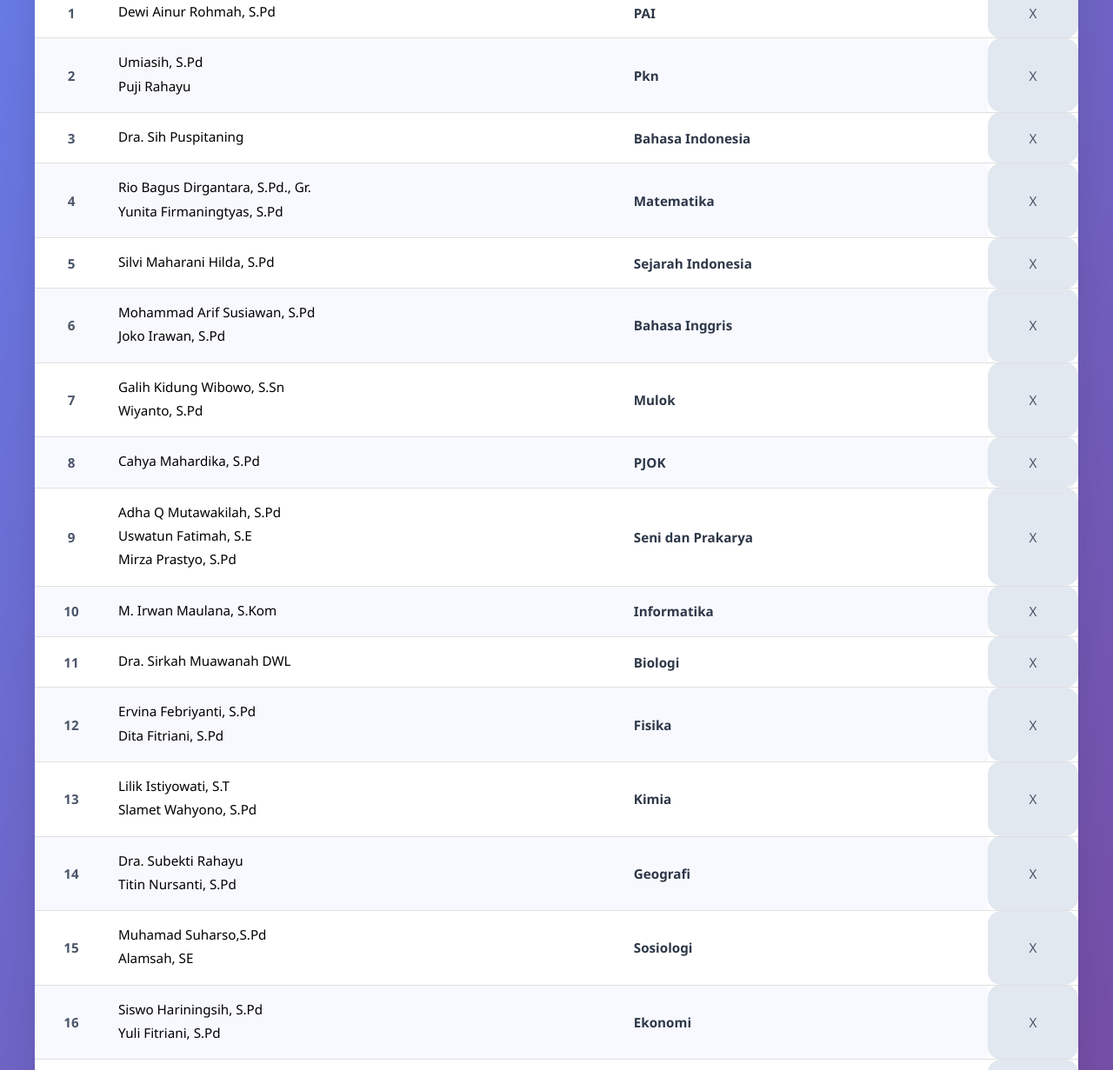
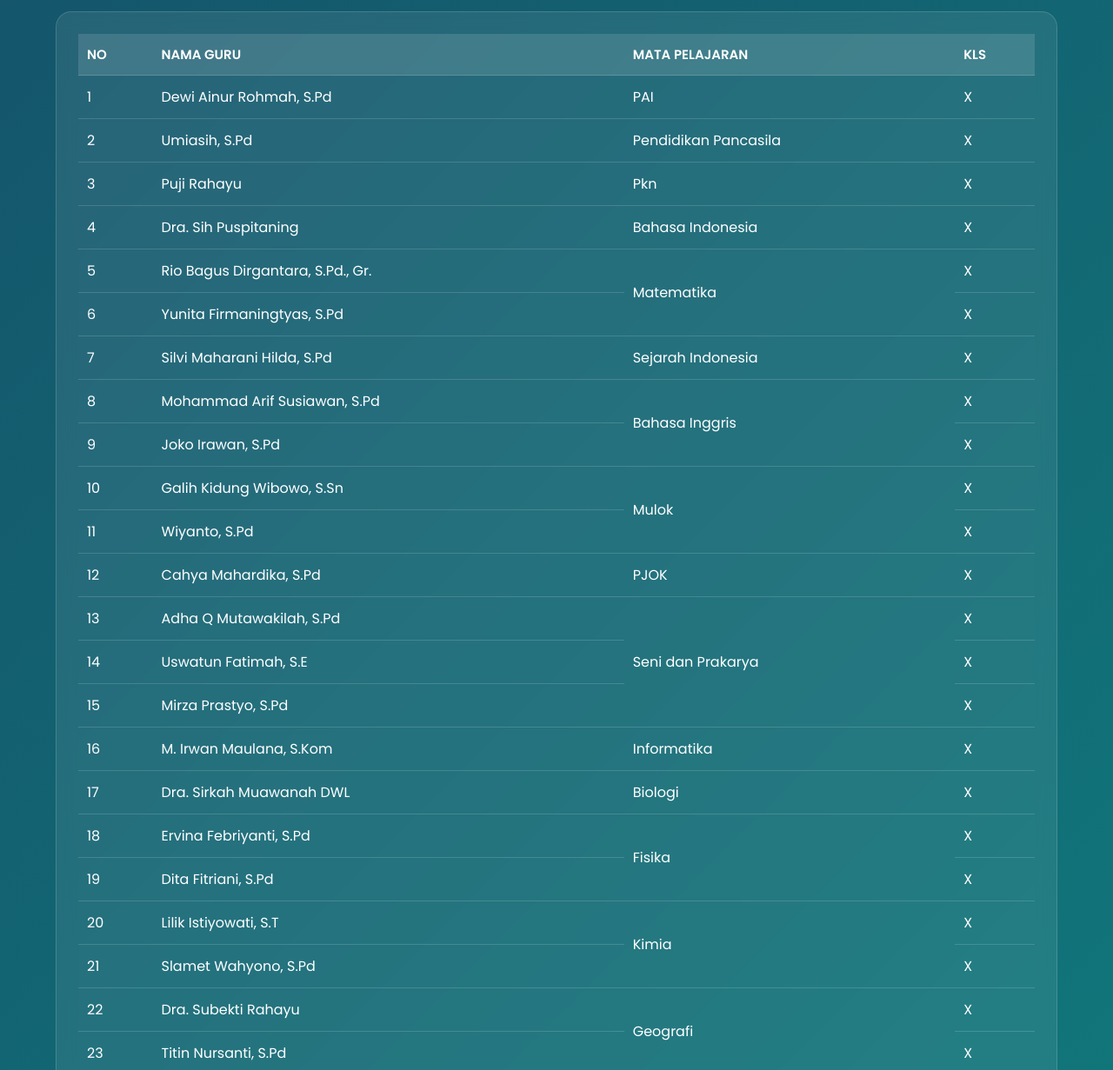
Before and after one commit to alam21234/Penilaian-Sumatif-Akhir-Semester, a plain HTML site: page daftar-penyerahan-x.html in a window 1280 px wide. Shown: the part 252-1483 px from the top of the page at 87% size. Drawn offline with Linux system fonts and the light colour scheme.

Commit message:
Update daftar-penyerahan-x.html

```diff
--- a/daftar-penyerahan-x.html
+++ b/daftar-penyerahan-x.html
@@ -3,292 +3,211 @@
 <head>
     <meta charset="UTF-8">
     <meta name="viewport" content="width=device-width, initial-scale=1.0">
-    <title>Daftar Penyerahan Naskah, Kartu, Kisi-Kisi Soal</title>
+    <title>Daftar Penyerahan Naskah — Kelas X</title>
+
+    <link href="https://fonts.googleapis.com/css2?family=Poppins:wght@300;400;600;700&display=swap" rel="stylesheet">
+
     <style>
         body {
-            font-family: 'Segoe UI', Tahoma, Geneva, Verdana, sans-serif;
-            background: linear-gradient(135deg, #667eea 0%, #764ba2 100%);
             margin: 0;
-            padding: 20px;
-            min-height: 100vh;
+            font-family: "Poppins", sans-serif;
+            background: linear-gradient(135deg, #1e1e2f, #14576c, #0d9488);
+            background-size: 300% 300%;
+            animation: gradientMove 12s ease infinite;
+            color: white;
         }
+
+        @keyframes gradientMove {
+            0% { background-position: 0% 50%; }
+            50% { background-position: 100% 50%; }
+            100% { background-position: 0% 50%; }
+        }
+
+        /* NAVBAR */
+        nav {
+            background: rgba(255,255,255,0.08);
+            backdrop-filter: blur(12px);
+            padding: 12px 35px;
+            display: flex;
+            justify-content: space-between;
+            align-items: center;
+            position: sticky;
+            top: 0;
+            border-bottom: 1px solid rgba(255,255,255,0.2);
+            z-index: 50;
+        }
+
+        nav .logo-area {
+            display: flex;
+            align-items: center;
+            gap: 12px;
+        }
+
+        nav .logo-area img {
+            width: 42px;
+            height: 42px;
+            border-radius: 8px;
+        }
+
+        nav .logo-area span {
+            font-size: 19px;
+            font-weight: 600;
+        }
+
+        nav a {
+            color: white;
+            text-decoration: none;
+            margin-left: 18px;
+            font-weight: 500;
+            transition: 0.3s;
+        }
+
+        nav a:hover {
+            color: #facc15;
+        }
+
+        /* TITLE */
         .container {
-            max-width: 1200px;
-            margin: 0 auto;
+            text-align: center;
+            margin-top: 60px;
         }
-        .header {
-            text-align: center;
-            color: white;
-            margin-bottom: 30px;
+
+        h1 {
+            font-size: 36px;
+            color: #fcd34d;
+            margin-bottom: 8px;
         }
-        .header h1 {
-            font-size: 2.5em;
-            margin-bottom: 10px;
-            text-shadow: 2px 2px 4px rgba(0,0,0,0.3);
+
+        .subtitle {
+            opacity: 0.9;
+            font-size: 17px;
         }
-        .header p {
-            font-size: 1.2em;
-            opacity: 0.9;
+
+        /* TABLE */
+        .table-wrapper {
+            margin: 40px auto;
+            max-width: 1100px;
+            background: rgba(255,255,255,0.08);
+            padding: 25px;
+            border-radius: 18px;
+            backdrop-filter: blur(10px);
+            border: 1px solid rgba(255,255,255,0.15);
         }
-        .table-container {
-            background: white;
-            border-radius: 15px;
-            box-shadow: 0 20px 40px rgba(0,0,0,0.1);
-            overflow: hidden;
-            overflow-x: auto;
-        }
+
         table {
             width: 100%;
             border-collapse: collapse;
-            background: white;
+            color: white;
         }
+
+        th, td {
+            padding: 12px 10px;
+            text-align: left;
+            border-bottom: 1px solid rgba(255,255,255,0.15);
+        }
+
         th {
-            background: linear-gradient(135deg, #4facfe 0%, #00f2fe 100%);
-            color: white;
-            padding: 18px 12px;
-            text-align: left;
+            background: rgba(255,255,255,0.12);
             font-weight: 600;
-            font-size: 1.1em;
-            position: sticky;
-            top: 0;
-            z-index: 10;
+            font-size: 15px;
         }
-        td {
-            padding: 15px 12px;
-            border-bottom: 1px solid #e0e0e0;
-            font-size: 0.95em;
+
+        tr:hover {
+            background: rgba(255,255,255,0.10);
+            transition: 0.25s;
         }
-        tr:nth-child(even) {
-            background-color: #f8f9ff;
-        }
-        tr:hover {
-            background-color: #e3f2fd;
-            transform: scale(1.01);
-            transition: all 0.3s ease;
-        }
-        .number {
-            font-weight: bold;
-            color: #4a5568;
-            text-align: center !important;
-        }
-        .subject {
-            font-weight: 600;
-            color: #2d3748;
-        }
-        .class {
-            background: #e2e8f0;
-            padding: 5px 10px;
-            border-radius: 15px;
+
+        footer {
             text-align: center;
-            font-weight: 500;
-            color: #4a5568;
-        }
-        .teacher-list {
-            line-height: 1.6;
-        }
-        .teacher-name {
-            display: block;
-            margin-bottom: 3px;
-        }
-        .teacher-degree {
-            font-size: 0.85em;
-            color: #718096;
-            font-style: italic;
-        }
-        @media (max-width: 768px) {
-            .header h1 {
-                font-size: 2em;
-            }
-            th, td {
-                padding: 12px 8px;
-                font-size: 0.9em;
-            }
-            .teacher-name {
-                font-size: 0.9em;
-            }
-        }
-        .footer {
-            text-align: center;
-            color: white;
-            margin-top: 30px;
-            opacity: 0.8;
-            font-size: 0.9em;
+            padding: 25px;
+            opacity: 0.7;
+            margin-top: 40px;
         }
     </style>
 </head>
+
 <body>
-    <div class="container">
-        <div class="header">
-            <h1>Daftar Penyerahan Naskah, Kartu, Kisi-Kisi Soal</h1>
-            <p>Kelas X - Tahun Ajaran 2025</p>
+
+    <!-- NAVIGATION -->
+    <nav>
+        <div class="logo-area">
+            <img src="https://i.ibb.co.com/Q7C0TZKh/SMAN1-Cluring-emblem.png">
+            <span>PSAS 2025/2026</span>
         </div>
 
-        <div class="table-container">
-            <table>
-                <thead>
-                    <tr>
-                        <th width="60">NO</th>
-                        <th>NAMA GURU</th>
-                        <th>MATA PELAJARAN</th>
-                        <th width="80">KLS</th>
-                    </tr>
-                </thead>
-                <tbody>
-                    <tr>
-                        <td class="number">1</td>
-                        <td class="teacher-list">
-                            <span class="teacher-name">Dewi Ainur Rohmah, S.Pd</span>
-                        </td>
-                        <td class="subject">PAI</td>
-                        <td class="class">X</td>
-                    </tr>
-                    <tr>
-                        <td class="number">2</td>
-                        <td class="teacher-list">
-                            <span class="teacher-name">Umiasih, S.Pd</span>
-                            <span class="teacher-name">Puji Rahayu</span>
-                        </td>
-                        <td class="subject">Pkn</td>
-                        <td class="class">X</td>
-                    </tr>
-                    <tr>
-                        <td class="number">3</td>
-                        <td class="teacher-list">
-                            <span class="teacher-name">Dra. Sih Puspitaning</span>
-                        </td>
-                        <td class="subject">Bahasa Indonesia</td>
-                        <td class="class">X</td>
-                    </tr>
-                    <tr>
-                        <td class="number">4</td>
-                        <td class="teacher-list">
-                            <span class="teacher-name">Rio Bagus Dirgantara, S.Pd., Gr.</span>
-                            <span class="teacher-name">Yunita Firmaningtyas, S.Pd</span>
-                        </td>
-                        <td class="subject">Matematika</td>
-                        <td class="class">X</td>
-                    </tr>
-                    <tr>
-                        <td class="number">5</td>
-                        <td class="teacher-list">
-                            <span class="teacher-name">Silvi Maharani Hilda, S.Pd</span>
-                        </td>
-                        <td class="subject">Sejarah Indonesia</td>
-                        <td class="class">X</td>
-                    </tr>
-                    <tr>
-                        <td class="number">6</td>
-                        <td class="teacher-list">
-                            <span class="teacher-name">Mohammad Arif Susiawan, S.Pd</span>
-                            <span class="teacher-name">Joko Irawan, S.Pd</span>
-                        </td>
-                        <td class="subject">Bahasa Inggris</td>
-                        <td class="class">X</td>
-                    </tr>
-                    <tr>
-                        <td class="number">7</td>
-                        <td class="teacher-list">
-                            <span class="teacher-name">Galih Kidung Wibowo, S.Sn</span>
-                            <span class="teacher-name">Wiyanto, S.Pd</span>
-                        </td>
-                        <td class="subject">Mulok</td>
-                        <td class="class">X</td>
-                    </tr>
-                    <tr>
-                        <td class="number">8</td>
-                        <td class="teacher-list">
-                            <span class="teacher-name">Cahya Mahardika, S.Pd</span>
-                        </td>
-                        <td class="subject">PJOK</td>
-                        <td class="class">X</td>
-                    </tr>
-                    <tr>
-                        <td class="number">9</td>
-                        <td class="teacher-list">
-                            <span class="teacher-name">Adha Q Mutawakilah, S.Pd</span>
-                            <span class="teacher-name">Uswatun Fatimah, S.E</span>
-                            <span class="teacher-name">Mirza Prastyo, S.Pd</span>
-                        </td>
-                        <td class="subject">Seni dan Prakarya</td>
-                        <td class="class">X</td>
-                    </tr>
-                    <tr>
-                        <td class="number">10</td>
-                        <td class="teacher-list">
-                            <span class="teacher-name">M. Irwan Maulana, S.Kom</span>
-                        </td>
-                        <td class="subject">Informatika</td>
-                        <td class="class">X</td>
-                    </tr>
-                    <tr>
-                        <td class="number">11</td>
-                        <td class="teacher-list">
-                            <span class="teacher-name">Dra. Sirkah Muawanah DWL</span>
-                        </td>
-                        <td class="subject">Biologi</td>
-                        <td class="class">X</td>
-                    </tr>
-                    <tr>
-                        <td class="number">12</td>
-                        <td class="teacher-list">
-                            <span class="teacher-name">Ervina Febriyanti, S.Pd</span>
-                            <span class="teacher-name">Dita Fitriani, S.Pd</span>
-                        </td>
-                        <td class="subject">Fisika</td>
-                        <td class="class">X</td>
-                    </tr>
-                    <tr>
-                        <td class="number">13</td>
-                        <td class="teacher-list">
-                            <span class="teacher-name">Lilik Istiyowati, S.T</span>
-                            <span class="teacher-name">Slamet Wahyono, S.Pd</span>
-                        </td>
-                        <td class="subject">Kimia</td>
-                        <td class="class">X</td>
-                    </tr>
-                    <tr>
-                        <td class="number">14</td>
-                        <td class="teacher-list">
-                            <span class="teacher-name">Dra. Subekti Rahayu</span>
-                            <span class="teacher-name">Titin Nursanti, S.Pd</span>
-                        </td>
-                        <td class="subject">Geografi</td>
-                        <td class="class">X</td>
-                    </tr>
-                    <tr>
-                        <td class="number">15</td>
-                        <td class="teacher-list">
-                            <span class="teacher-name">Muhamad Suharso,S.Pd</span>
-                            <span class="teacher-name">Alamsah, SE</span>
-                        </td>
-                        <td class="subject">Sosiologi</td>
-                        <td class="class">X</td>
-                    </tr>
-                    <tr>
-                        <td class="number">16</td>
-                        <td class="teacher-list">
-                            <span class="teacher-name">Siswo Hariningsih, S.Pd</span>
-                            <span class="teacher-name">Yuli Fitriani, S.Pd</span>
-                        </td>
-                        <td class="subject">Ekonomi</td>
-                        <td class="class">X</td>
-                    </tr>
-                    <tr>
-                        <td class="number">17</td>
-                        <td class="teacher-list">
-                            <span class="teacher-name">Drs. SY. Hadi</span>
-                            <span class="teacher-name">Mia Indriyani, S.Pd</span>
-                        </td>
-                        <td class="subject">BK/BP</td>
-                        <td class="class">X</td>
-                    </tr>
-                </tbody>
-            </table>
+        <div>
+            <a href="index.html">Beranda</a>
+            <a href="dashboard-penyerahan.html">Dashboard</a>
+            <a href="daftar-penyerahan-x.html">Kelas X</a>
+            <a href="daftar-penyerahan-xi.html">Kelas XI</a>
+            <a href="daftar-penyerahan-xii.html">Kelas XII</a>
         </div>
+    </nav>
 
-        <div class="footer">
-            <p>Daftar Penyerahan Naskah, Kartu, dan Kisi-Kisi Soal Kelas X</p>
-        </div>
+    <div class="container">
+        <h1>DAFTAR PENYERAHAN NASKAH — KELAS X</h1>
+        <p class="subtitle">Guru dan Mata Pelajaran Kelas X</p>
     </div>
+
+    <div class="table-wrapper">
+        <table>
+            <tr>
+                <th>NO</th>
+                <th>NAMA GURU</th>
+                <th>MATA PELAJARAN</th>
+                <th>KLS</th>
+            </tr>
+
+            <tr><td>1</td><td>Dewi Ainur Rohmah, S.Pd</td><td>PAI</td><td>X</td></tr>
+            <tr><td>2</td><td>Umiasih, S.Pd</td><td>Pendidikan Pancasila</td><td>X</td></tr>
+            <tr><td>3</td><td>Puji Rahayu</td><td>Pkn</td><td>X</td></tr>
+            <tr><td>4</td><td>Dra. Sih Puspitaning</td><td>Bahasa Indonesia</td><td>X</td></tr>
+
+            <tr><td>5</td><td>Rio Bagus Dirgantara, S.Pd., Gr.</td><td rowspan="2">Matematika</td><td>X</td></tr>
+            <tr><td>6</td><td>Yunita Firmaningtyas, S.Pd</td><td>X</td></tr>
+
+            <tr><td>7</td><td>Silvi Maharani Hilda, S.Pd</td><td>Sejarah Indonesia</td><td>X</td></tr>
+
+            <tr><td>8</td><td>Mohammad Arif Susiawan, S.Pd</td><td rowspan="2">Bahasa Inggris</td><td>X</td></tr>
+            <tr><td>9</td><td>Joko Irawan, S.Pd</td><td>X</td></tr>
+
+            <tr><td>10</td><td>Galih Kidung Wibowo, S.Sn</td><td rowspan="2">Mulok</td><td>X</td></tr>
+            <tr><td>11</td><td>Wiyanto, S.Pd</td><td>X</td></tr>
+
+            <tr><td>12</td><td>Cahya Mahardika, S.Pd</td><td>PJOK</td><td>X</td></tr>
+
+            <tr><td>13</td><td>Adha Q Mutawakilah, S.Pd</td><td rowspan="3">Seni dan Prakarya</td><td>X</td></tr>
+            <tr><td>14</td><td>Uswatun Fatimah, S.E</td><td>X</td></tr>
+            <tr><td>15</td><td>Mirza Prastyo, S.Pd</td><td>X</td></tr>
+
+            <tr><td>16</td><td>M. Irwan Maulana, S.Kom</td><td>Informatika</td><td>X</td></tr>
+
+            <tr><td>17</td><td>Dra. Sirkah Muawanah DWL</td><td>Biologi</td><td>X</td></tr>
+
+            <tr><td>18</td><td>Ervina Febriyanti, S.Pd</td><td rowspan="2">Fisika</td><td>X</td></tr>
+            <tr><td>19</td><td>Dita Fitriani, S.Pd</td><td>X</td></tr>
+
+            <tr><td>20</td><td>Lilik Istiyowati, S.T</td><td rowspan="2">Kimia</td><td>X</td></tr>
+            <tr><td>21</td><td>Slamet Wahyono, S.Pd</td><td>X</td></tr>
+
+            <tr><td>22</td><td>Dra. Subekti Rahayu</td><td rowspan="2">Geografi</td><td>X</td></tr>
+            <tr><td>23</td><td>Titin Nursanti, S.Pd</td><td>X</td></tr>
+
+            <tr><td>24</td><td>Muhamad Suharso, S.Pd</td><td rowspan="2">Sosiologi</td><td>X</td></tr>
+            <tr><td>25</td><td>Alamsah, SE</td><td>X</td></tr>
+
+            <tr><td>26</td><td>Siswo Hariningsih, S.Pd</td><td rowspan="2">Ekonomi</td><td>X</td></tr>
+            <tr><td>27</td><td>Yuli Fitriani, S.Pd</td><td>X</td></tr>
+
+            <tr><td>28</td><td>Drs. SY. Hadi</td><td rowspan="2">BK/BP</td><td>X</td></tr>
+            <tr><td>29</td><td>Mia Indriyani, S.Pd</td><td>X</td></tr>
+
+        </table>
+    </div>
+
+    <footer>
+        © 2025 SMA Negeri 1 Cluring — Sistem Penyerahan Naskah PSAS
+    </footer>
+
 </body>
 </html>
```
